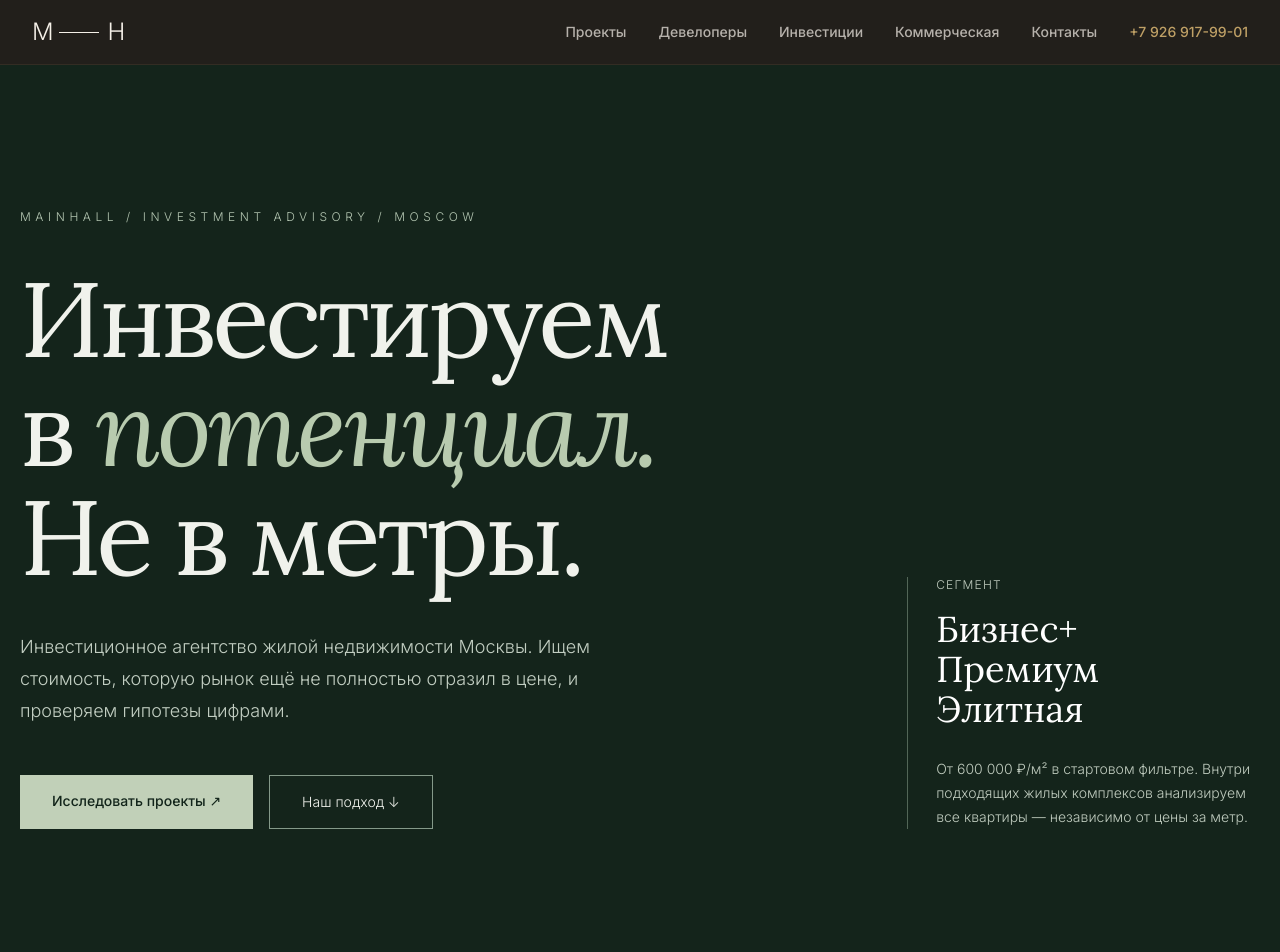
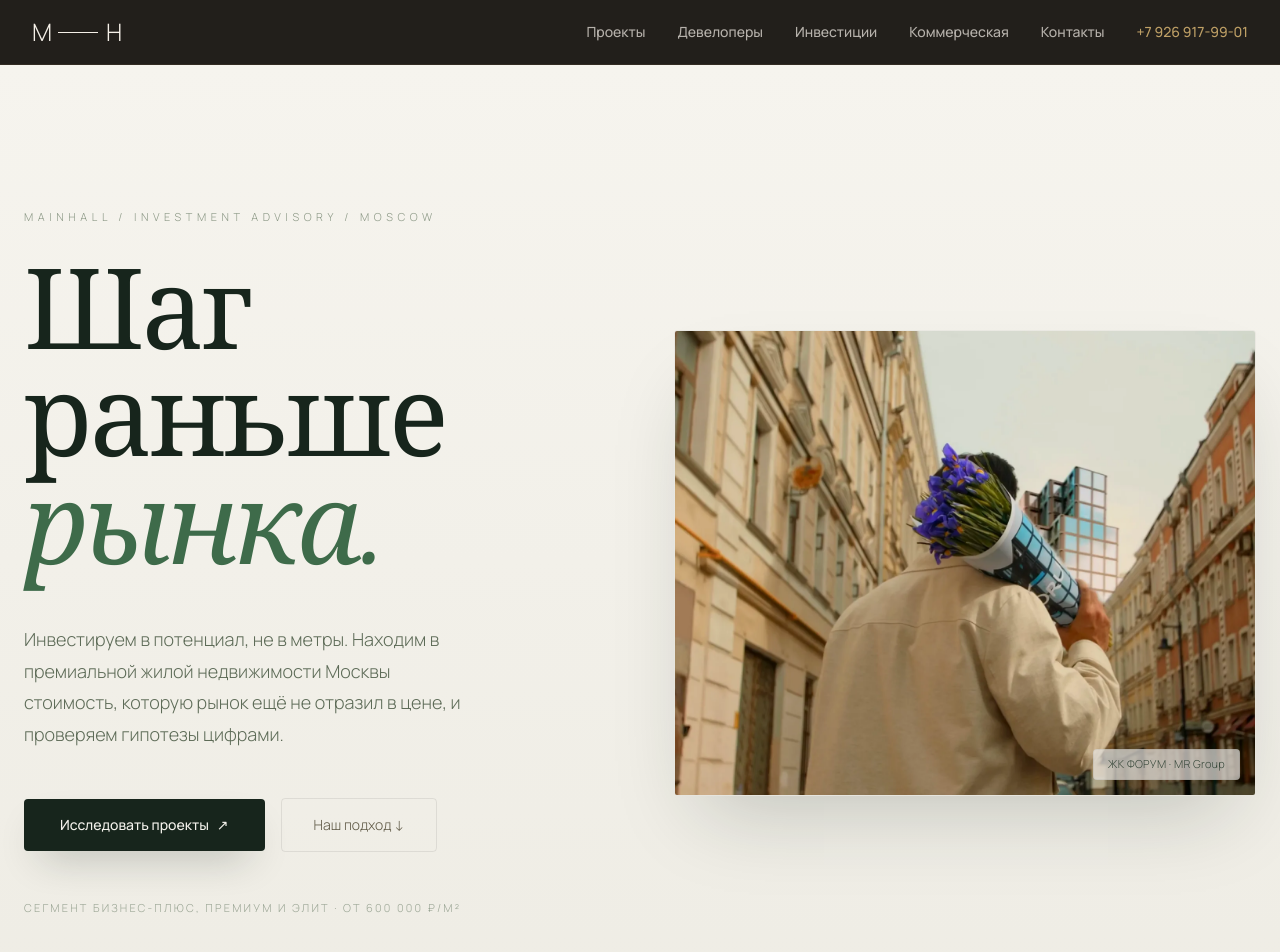
Before and after one commit to anepomniashiy-art/mainhall-platform, a Next.js app: page / in a window 1280 px wide. Shown: the top 952 px of the page. Built offline with nearby package versions, Linux system fonts and the light colour scheme.

Commit message:
feat(home): light FORUM hero + Шаг раньше рынка + Spectral/Manrope type
Co-Authored-By: Claude Opus 4.8 <noreply@anthropic.com>
Claude-Session: https://claude.ai/code/session_01VJpDhTerzJubXJtKiGQr2Y

```diff
--- a/src/app/globals.css
+++ b/src/app/globals.css
@@ -1,4 +1,4 @@
-@import url('https://fonts.googleapis.com/css2?family=Lora:ital,wght@0,400;0,600;0,700;1,400&family=Inter:wght@300;400;500;600&display=swap');
+@import url('https://fonts.googleapis.com/css2?family=Manrope:wght@300;400;500;600;700&family=Spectral:ital,wght@0,300;0,400;0,500;0,600;1,300;1,400&display=swap');
 @import "tailwindcss";
 
 :root {
@@ -31,8 +31,8 @@
   --color-dark: var(--dark);
   --color-cream: var(--cream);
   --color-cream-2: var(--cream-2);
-  --font-serif: 'Lora', Georgia, serif;
-  --font-sans: 'Inter', system-ui, sans-serif;
+  --font-serif: 'Spectral', Georgia, serif;
+  --font-sans: 'Manrope', system-ui, sans-serif;
 }
 
 body {
--- a/src/app/page.tsx
+++ b/src/app/page.tsx
@@ -1,16 +1,32 @@
 import Link from "next/link";
+import Image from "next/image";
 import {COMPANY} from "@/lib/constants";
 import {editorialProjects} from "@/lib/editorial-projects";
+import heroForum from "@/media/forum-hero.webp";
 const steps=[
  {n:"01",title:"Отбираем потенциал",copy:"Изучаем микрорайон, девелопера, стадии строительства и альтернативные предложения."},
  {n:"02",title:"Считаем сценарии",copy:"Оцениваем денежный поток, расходы, риски, аренду и ликвидность — без обещаний гарантированной доходности."},
  {n:"03",title:"Выбираем момент",copy:"Сопоставляем реальные условия покупки, рассрочки и срок выхода из инвестиции."}
 ];
 export default function HomePage(){return <div className="bg-[#F8F7F4] text-[#1E2B22]">
-<section className="bg-[#14241B] text-[#F0F2EC]">
- <div className="mx-auto max-w-7xl px-5 pt-28 pb-24 lg:py-36 grid lg:grid-cols-[1.4fr_.6fr] gap-16 items-end">
- <div><p className="text-xs uppercase tracking-[.38em] text-[#B3C5B1]">MAINHALL / Investment Advisory / Moscow</p><h1 className="mt-10 font-serif text-5xl sm:text-7xl lg:text-[6.6rem] leading-[1.03] tracking-[-.035em]">Инвестируем<br/>в <em className="text-[#B8CBAF]">потенциал.</em><br/>Не в метры.</h1><p className="mt-10 max-w-xl text-lg leading-8 text-[#C2CEC2]">Инвестиционное агентство жилой недвижимости Москвы. Ищем стоимость, которую рынок ещё не полностью отразил в цене, и проверяем гипотезы цифрами.</p><div className="mt-12 flex flex-wrap gap-4"><Link href="/projects" className="bg-[#C1D0B8] px-8 py-4 text-[#12241A] text-sm font-medium hover:bg-white transition-colors">Исследовать проекты ↗</Link><a href="#approach" className="border border-[#849989] px-8 py-4 text-sm">Наш подход ↓</a></div></div>
- <aside className="border-l border-[#526657] pl-7 text-[#C0CCBF]"><p className="text-xs tracking-widest uppercase">Сегмент</p><p className="mt-4 font-serif text-4xl text-white">Бизнес+<br/>Премиум<br/>Элитная</p><p className="mt-7 leading-6 text-sm">От 600 000 ₽/м² в стартовом фильтре. Внутри подходящих жилых комплексов анализируем все квартиры — независимо от цены за метр.</p></aside>
+<section className="bg-gradient-to-b from-[#F6F4EE] to-[#EEECE4] text-[#17251C]">
+ <div className="mx-auto max-w-7xl px-6 pt-28 pb-20 lg:py-36 grid lg:grid-cols-[1fr_1.05fr] gap-16 lg:gap-24 items-center">
+ <div>
+  <p className="text-[11px] uppercase tracking-[.42em] text-[#8A9784]">MAINHALL / Investment Advisory / Moscow</p>
+  <h1 className="mt-9 font-serif font-light text-6xl sm:text-7xl lg:text-[7rem] leading-[0.96] tracking-[-.03em]">Шаг раньше<br/><span className="italic font-light text-[#3E6B4A]">рынка.</span></h1>
+  <p className="mt-10 max-w-md text-lg leading-[1.75] text-[#5D6B57]">Инвестируем в потенциал, не в метры. Находим в премиальной жилой недвижимости Москвы стоимость, которую рынок ещё не отразил в цене, и проверяем гипотезы цифрами.</p>
+  <div className="mt-12 flex flex-wrap items-center gap-4">
+   <Link href="/projects" className="group inline-flex items-center gap-2 rounded-sm bg-[#17251C] px-9 py-4 text-sm font-medium text-[#F4F2EC] shadow-[0_18px_40px_-18px_rgba(23,37,28,0.45)] transition-all duration-500 [transition-timing-function:cubic-bezier(0.16,1,0.3,1)] hover:scale-[1.02] hover:shadow-[0_26px_60px_-20px_rgba(23,37,28,0.5)]">Исследовать проекты <span className="transition-transform duration-500 group-hover:translate-x-1">↗</span></Link>
+   <a href="#approach" className="rounded-sm border border-black/[0.08] px-8 py-4 text-sm text-[#5A5440] transition-all duration-500 [transition-timing-function:cubic-bezier(0.16,1,0.3,1)] hover:border-black/20 hover:bg-white/50">Наш подход ↓</a>
+  </div>
+  <p className="mt-12 text-[11px] uppercase tracking-[.2em] text-[#9AA594]">Сегмент бизнес-плюс, премиум и элит · от 600&nbsp;000&nbsp;₽/м²</p>
+ </div>
+ <div className="group relative">
+  <div className="relative aspect-[5/4] w-full overflow-hidden rounded-[3px] border border-black/[0.04] shadow-[0_40px_80px_-28px_rgba(23,37,28,0.22)] transition-transform duration-700 [transition-timing-function:cubic-bezier(0.16,1,0.3,1)] group-hover:scale-[1.01]">
+   <Image src={heroForum} alt="Клубный дом ФОРУМ (MR Group), вид на башню" fill priority sizes="(max-width:1024px) 100vw, 50vw" className="object-cover" />
+  </div>
+  <span className="absolute bottom-4 right-4 rounded-sm border border-black/[0.05] bg-white/60 px-3.5 py-1.5 text-[11px] tracking-wide text-[#3A4A3D] backdrop-blur-xl">ЖК ФОРУМ · MR&nbsp;Group</span>
+ </div>
  </div>
 </section>
 <section id="approach" className="mx-auto max-w-7xl px-5 py-24 md:py-32"><p className="uppercase text-xs tracking-[.3em] text-[#7B907E]">Философия MAINHALL</p><div className="mt-8 grid gap-12 lg:grid-cols-2"><h2 className="font-serif text-4xl md:text-6xl leading-[1.1]">Мы не продаём квадратные метры. Мы изучаем инвестиционную перспективу.</h2><div className="text-lg leading-8 text-[#5A685D]"><p>Хорошая недвижимость не всегда становится хорошей инвестицией. Значение имеют цена входа, условия платежей, предложение конкурентов, расходы и стратегия выхода.</p><p className="mt-6">Поэтому каждую гипотезу сопровождаем источниками, актуальностью данных, альтернативными сценариями и ограничениями расчётов.</p></div></div>
```
Also changed, not shown: src/media/forum-hero.webp (added).
